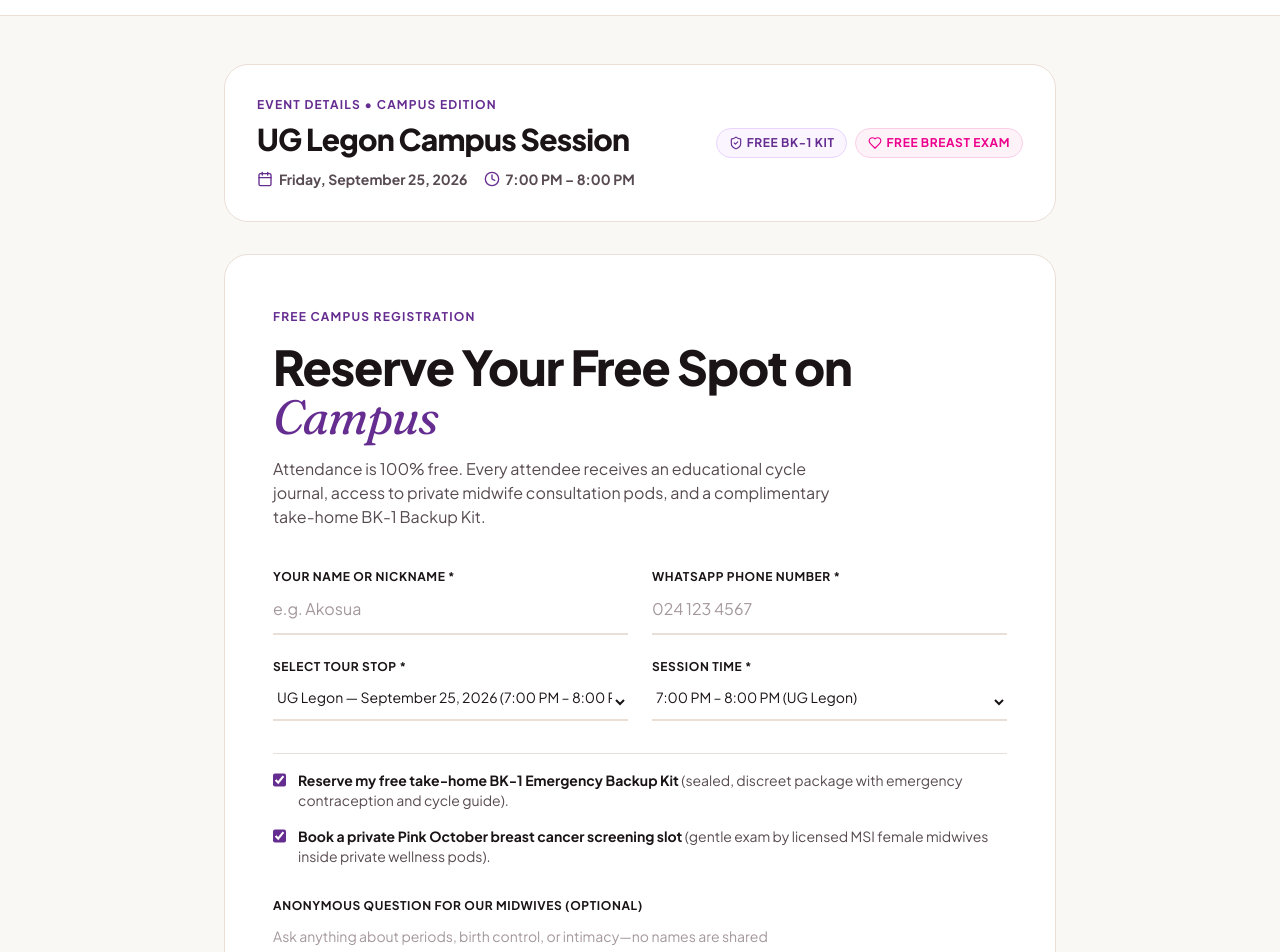
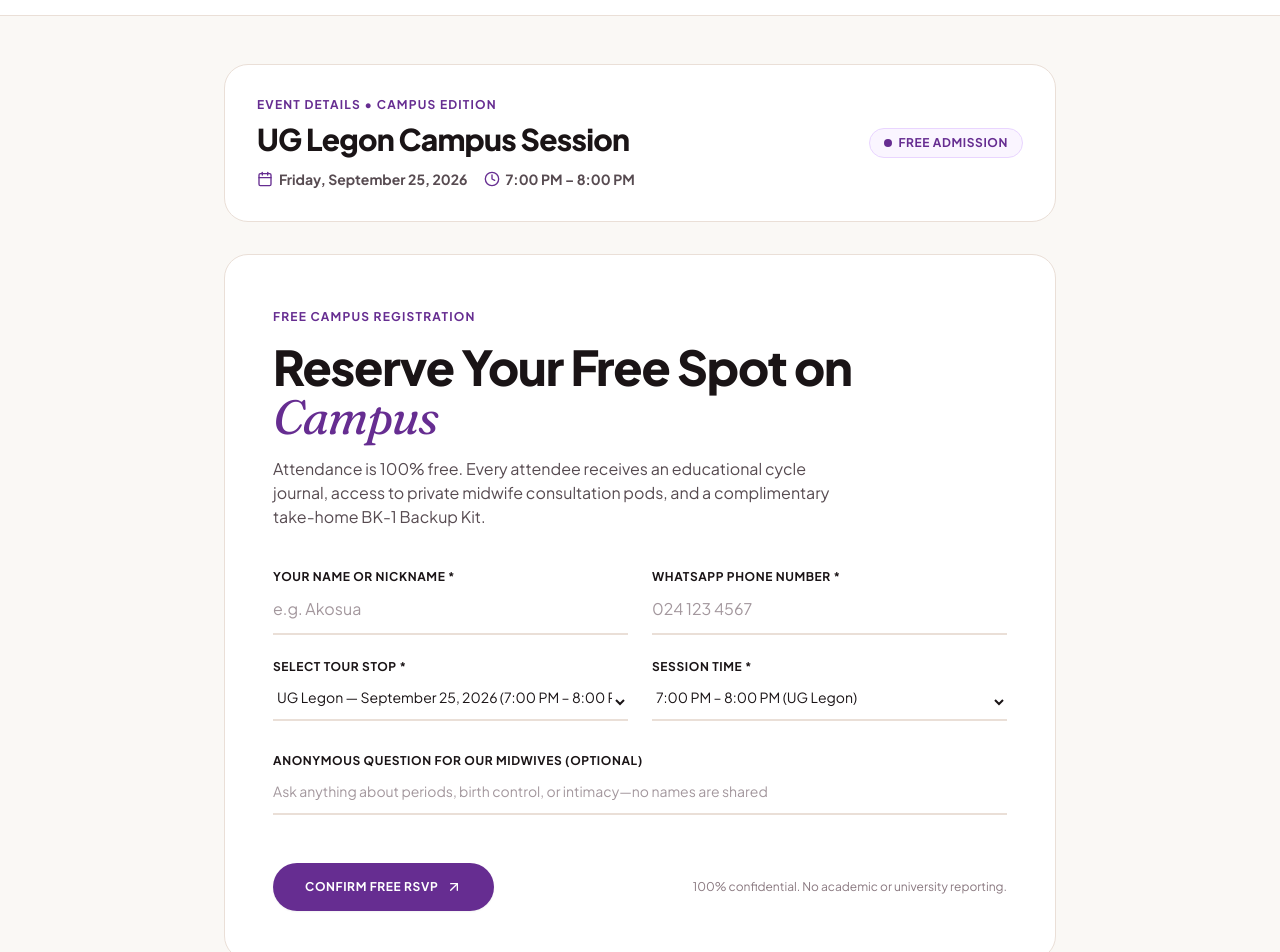
Before and after one commit to truelectro/MSIG, a Next.js app: page /girl-safe-space/register in a window 1280 px wide. Shown: the part 140-1092 px from the top of the page. Built offline with nearby package versions, Linux system fonts and the light colour scheme; a web font is replaced by a local one.

Commit message:
feat(gss): remove BK-1 kit and breast screening checkboxes from registration form

```diff
--- a/src/app/actions/gssRegistrationActions.ts
+++ b/src/app/actions/gssRegistrationActions.ts
@@ -121,8 +121,8 @@ export async function submitGssRegistration(
     phone_number: input.phoneNumber.trim(),
     stop: input.stop || "UG Legon",
     session_time: input.sessionTime || "7:00 PM – 8:00 PM",
-    reserve_bk1_kit: input.reserveBk1Kit ?? true,
-    reserve_breast_exam: input.reserveBreastExam ?? true,
+    reserve_bk1_kit: input.reserveBk1Kit ?? false,
+    reserve_breast_exam: input.reserveBreastExam ?? false,
     anonymous_question: input.anonymousQuestion?.trim() || null,
     created_at: new Date().toISOString(),
   };
--- a/src/app/girl-safe-space/register/page.tsx
+++ b/src/app/girl-safe-space/register/page.tsx
@@ -1,13 +1,13 @@
 import type { Metadata } from "next";
 import Link from "next/link";
-import { ArrowLeft, Calendar, Clock, ShieldCheck, Heart } from "lucide-react";
+import { ArrowLeft, Calendar, Clock } from "lucide-react";
 import { GssRegistrationSection } from "@/components/girls-safe-space/GssRegistrationSection";
 import { GirlsSafeSpaceLogo } from "@/components/events/EventLogos";
 
 export const metadata: Metadata = {
   title: "Register — Girls' Safe Space Campus Tour | MSI Ghana",
   description:
-    "Official registration for Girls' Safe Space at UG Legon. Reserve your free admission, complimentary BK-1 backup kit, and private Pink October breast screening slot.",
+    "Official registration for Girls' Safe Space at UG Legon. Reserve your free admission spot.",
 };
 
 export default function GirlSafeSpaceRegisterPage() {
@@ -53,14 +53,10 @@ export default function GirlSafeSpaceRegisterPage() {
             </div>
           </div>
 
-          <div className="flex flex-wrap items-center gap-2">
-            <span className="inline-flex items-center gap-1 px-3 py-1.5 rounded-full bg-purple-50 border border-purple-200 text-[#662d91] text-xs font-bold uppercase tracking-wider">
-              <ShieldCheck className="w-3.5 h-3.5" />
-              <span>Free BK-1 Kit</span>
-            </span>
-            <span className="inline-flex items-center gap-1 px-3 py-1.5 rounded-full bg-pink-50 border border-pink-200 text-[#ec008c] text-xs font-bold uppercase tracking-wider">
-              <Heart className="w-3.5 h-3.5" />
-              <span>Free Breast Exam</span>
+          <div className="flex items-center">
+            <span className="inline-flex items-center gap-1.5 px-3.5 py-1.5 rounded-full bg-purple-50 border border-purple-200 text-[#662d91] text-xs font-bold uppercase tracking-wider">
+              <span className="w-2 h-2 rounded-full bg-[#662d91]" />
+              <span>Free Admission</span>
             </span>
           </div>
         </div>
--- a/src/components/girls-safe-space/GssRegistrationSection.tsx
+++ b/src/components/girls-safe-space/GssRegistrationSection.tsx
@@ -11,8 +11,8 @@ export function GssRegistrationSection({ isStandalone = false }: { isStandalone?
     whatsappNumber: "",
     campusId: "ug-legon",
     sessionSlot: "7:00 PM – 8:00 PM",
-    reserveBk1Kit: true,
-    reserveBreastExam: true,
+    reserveBk1Kit: false,
+    reserveBreastExam: false,
     anonymousQuestion: "",
   });
 
@@ -91,7 +91,6 @@ export function GssRegistrationSection({ isStandalone = false }: { isStandalone?
           </h3>
           <p className="text-sm text-[#574B51] font-gss-sans leading-relaxed">
             Your spot is confirmed for <strong>{selectedCampus.shortName}</strong> ({selectedCampus.dateDisplay}).
-            {formData.reserveBk1Kit && " A complimentary BK-1 Backup Kit is reserved in your name for pickup at check-in."}
           </p>
         </div>
       ) : (
@@ -185,38 +184,6 @@ export function GssRegistrationSection({ isStandalone = false }: { isStandalone?
               </div>
             </div>
 
-            {/* Inclusions Checkboxes */}
-            <div className="pt-4 space-y-4 border-t border-[#EADFD7]">
-              <label className="flex items-start gap-3 cursor-pointer group">
-                <input
-                  type="checkbox"
-                  checked={formData.reserveBk1Kit}
-                  onChange={(e) =>
-                    setFormData({ ...formData, reserveBk1Kit: e.target.checked })
-                  }
-                  className="mt-0.5 w-4 h-4 rounded text-[#662d91] focus:ring-[#662d91] accent-[#662d91]"
-                />
-                <span className="text-xs sm:text-sm font-gss-sans text-[#574B51]">
-                  <strong className="text-[#1A1416]">Reserve my free take-home BK-1 Emergency Backup Kit</strong>{" "}
-                  (sealed, discreet package with emergency contraception and cycle guide).
-                </span>
-              </label>
-
-              <label className="flex items-start gap-3 cursor-pointer group">
-                <input
-                  type="checkbox"
-                  checked={formData.reserveBreastExam}
-                  onChange={(e) =>
-                    setFormData({ ...formData, reserveBreastExam: e.target.checked })
-                  }
-                  className="mt-0.5 w-4 h-4 rounded text-[#662d91] focus:ring-[#662d91] accent-[#662d91]"
-                />
-                <span className="text-xs sm:text-sm font-gss-sans text-[#574B51]">
-                  <strong className="text-[#1A1416]">Book a private Pink October breast cancer screening slot</strong>{" "}
-                  (gentle exam by licensed MSI female midwives inside private wellness pods).
-                </span>
-              </label>
-            </div>
 
             {/* Anonymous Question */}
             <div className="space-y-2">
```
